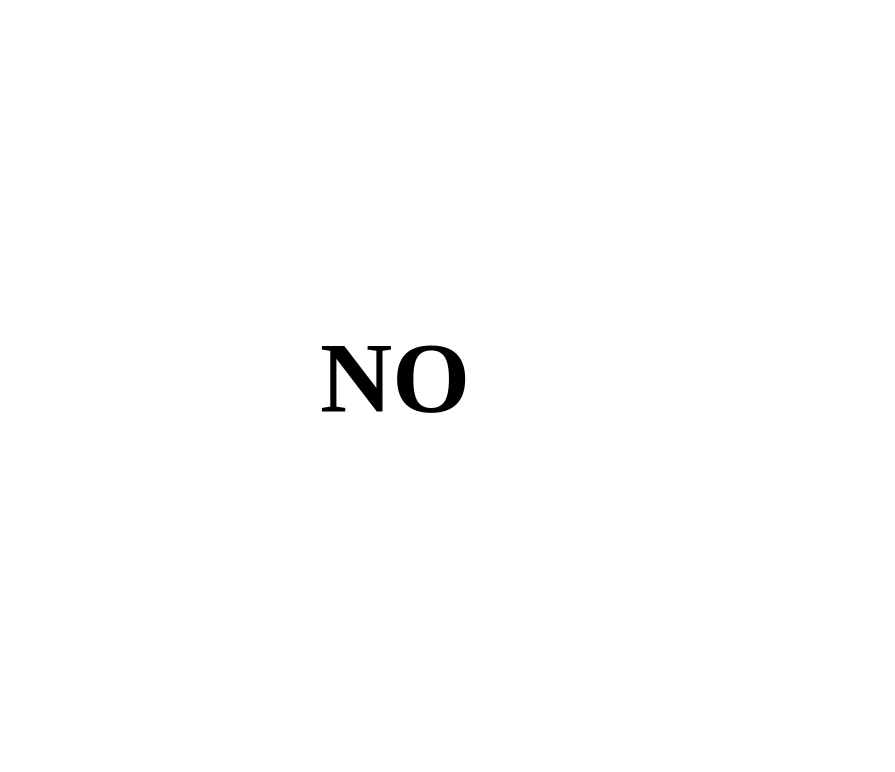
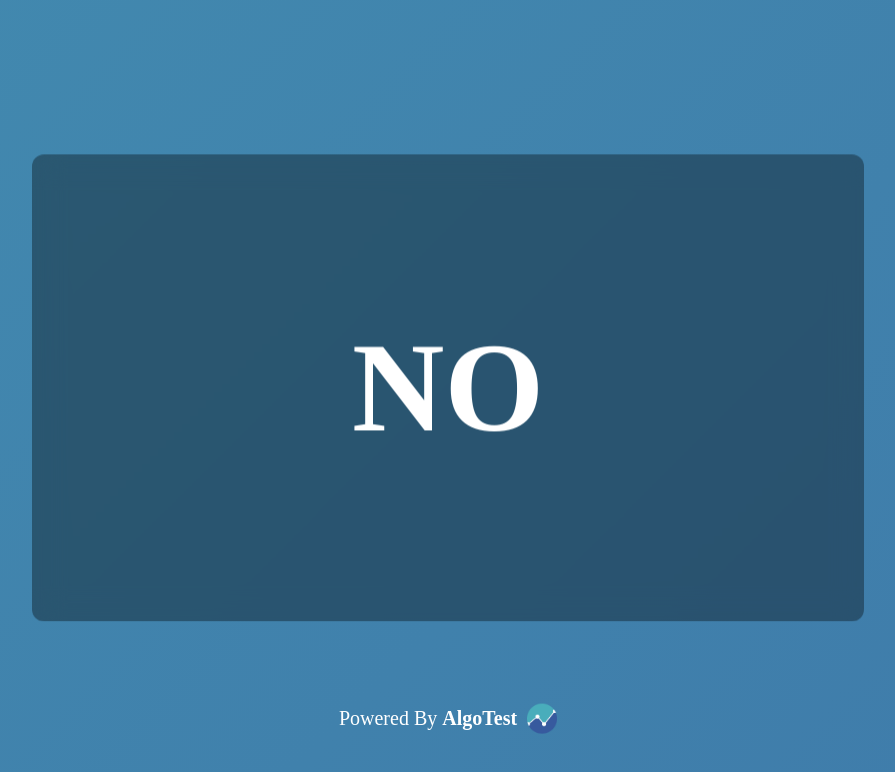
Before and after one commit to Algo-Test/trading-holidays, a plain HTML site: page index.html in a window 1280 px wide. Shown: the whole page, without its empty margins (192-1087 px from the left). Drawn offline with Linux system fonts and the light colour scheme.

Commit message:
design update

```diff
--- a/index.html
+++ b/index.html
@@ -29,7 +29,13 @@
 	</head>
 
 	<body>
-		<p id="result" />
+		<div id="result-div">
+			<p id="result" />
+		</div>
+		<div id="powered_by">
+			<p>Powered By <strong>AlgoTest</strong></p>
+			<img src="icons/logo300.png" alt="AlgoTest Logo" height="30" />
+		</div>
 		<script>
 			const dates = [
 				"1/26/2023",
--- a/stylesheet.css
+++ b/stylesheet.css
@@ -1,16 +1,62 @@
 body {
+	overflow: hidden;
+	text-align: center;
 	height: 100vh;
-	text-align: center;
 	margin: 0;
+	color: #fff;
 	vertical-align: middle;
+	background: #47a06e;
+	background: -moz-linear-gradient(-45deg, #3d72a7, #48a8b9);
+	background: -webkit-linear-gradient(-45deg, #3d72a7, #48a8b9);
+	background: linear-gradient(-45deg, #3d72a7, #48a8b9);
+	background-size: 400% 400%;
+	filter: progid:DXImageTransform.Microsoft.gradient(startColorstr="#47a06e", endColorstr="#3b7cb4", GradientType=1);
+	-webkit-animation: gradient 15s ease infinite;
+	-moz-animation: gradient 15s ease infinite;
+	animation: gradient 15s ease infinite;
+}
+
+#result-div {
 	position: relative;
+	width: 100%;
+	height: 100%;
 }
 
 #result {
-	font-size: 100px;
+	font-size: 8rem;
 	font-weight: bold;
-	margin: 0;
 	position: absolute;
-	top: 40%;
-	left: 40%;
+	top: 50%;
+	left: 50%;
+	transform: translate(-50%, -80%);
+	background: rgba(0, 0, 0, 0.35);
+	backdrop-filter: blur(15px);
+	border-radius: 12px;
+	padding: 10rem 20rem;
 }
+
+#powered_by {
+	width: 100%;
+	position: absolute;
+	font-weight: 300;
+	font-size: 20px;
+	line-height: 23px;
+	bottom: 0;
+	left: 50%;
+	transform: translate(-50%, -80%);
+	gap: 10px;
+	display: flex;
+	justify-content: center;
+	align-items: center;
+}
+@keyframes gradient {
+	0% {
+		background-position: 0% 50%;
+	}
+	50% {
+		background-position: 100% 50%;
+	}
+	100% {
+		background-position: 0% 50%;
+	}
+}
```
